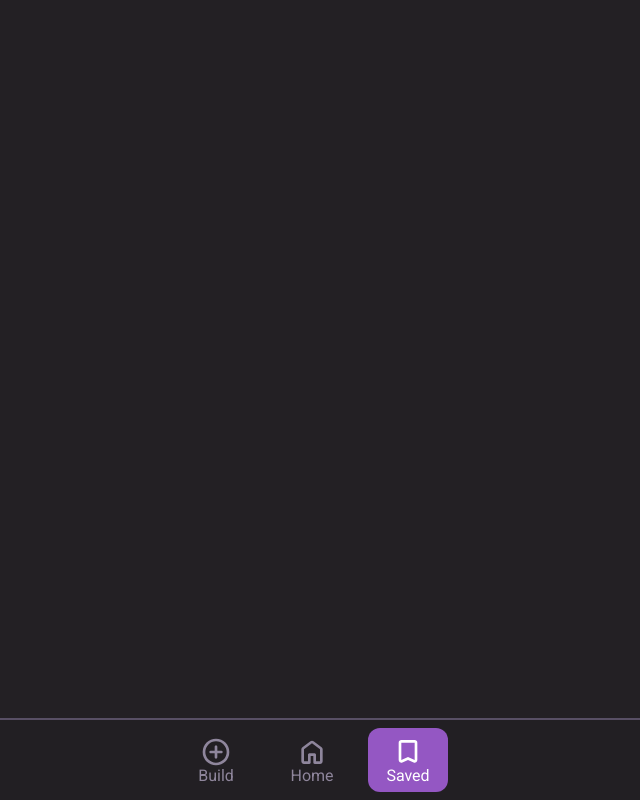
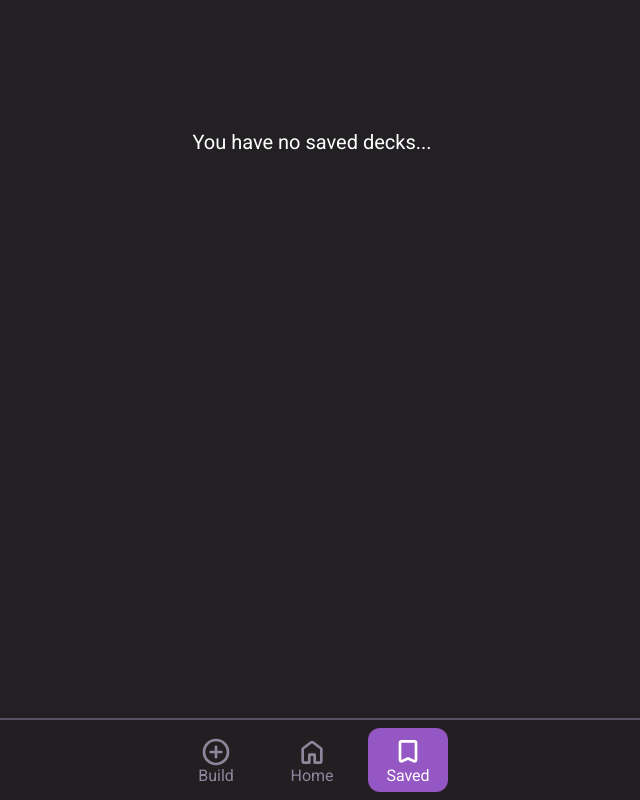
Before and after one commit to ozansap/GITCG-Cards, a SvelteKit app: page /saved in a window 1280 px wide. Shown: the whole page, without its empty margins (328-968 px from the left). Built offline with nearby package versions, Linux system fonts and the light colour scheme.

Commit message:
info text if no saved decks

```diff
--- a/src/routes/saved/+page.svelte
+++ b/src/routes/saved/+page.svelte
@@ -4,6 +4,9 @@
 </script>
 
 <div class="flex flex-col pb-32">
+	{#if $store_savedDecks.length === 0}
+		<h3 class="mx-auto mt-32 text-xl">You have no saved decks...</h3>
+	{/if}
 	{#each $store_savedDecks as deck, index}
 		<SavedDeck {deck} {index} />
 	{/each}
```
